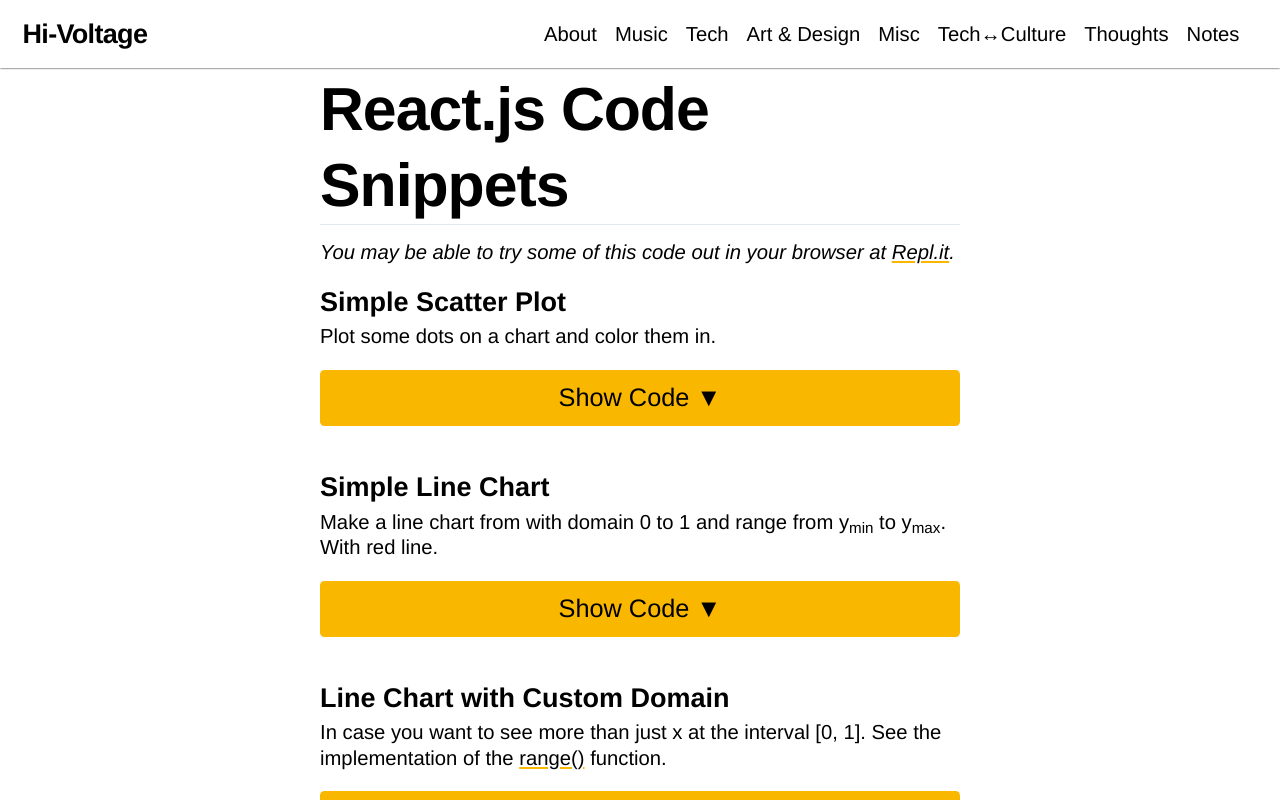
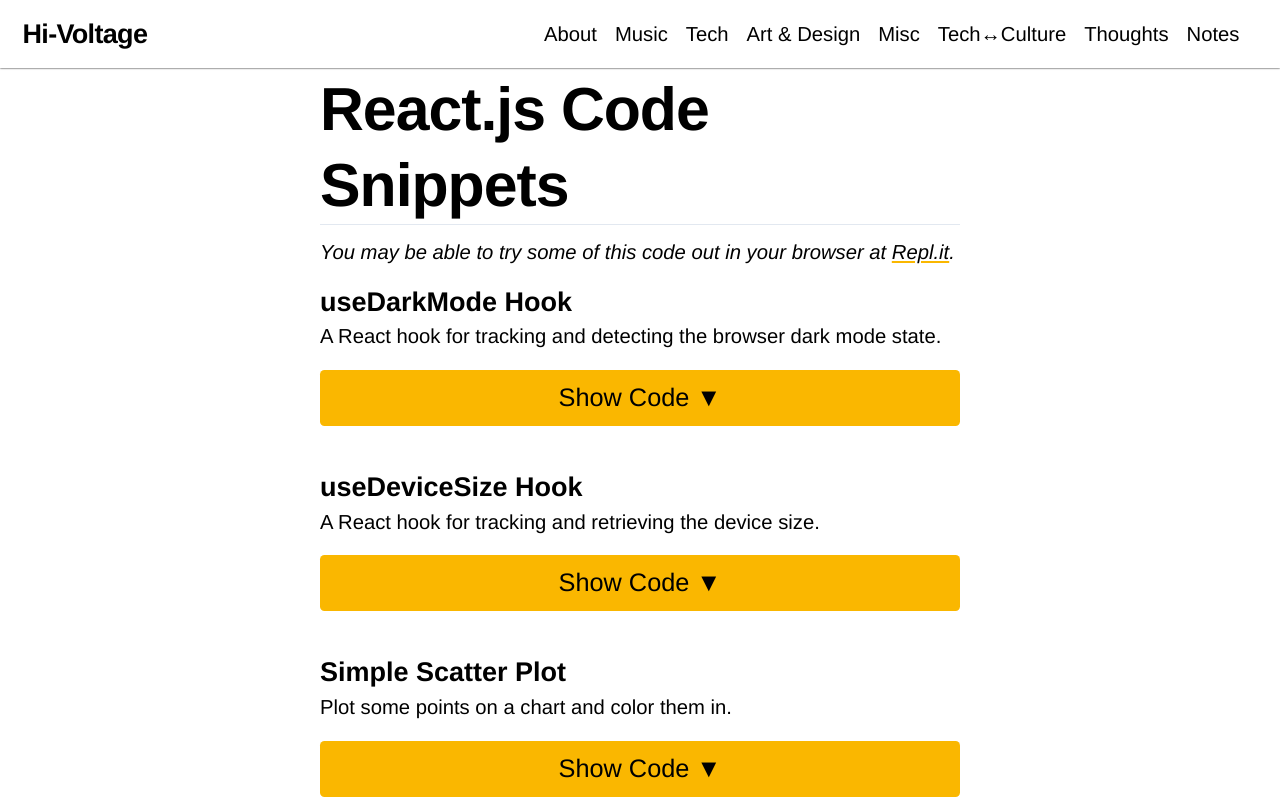
Before and after one commit to aunyks/blog, a Next.js app: page /notes/code-snippets/react in a window 1280 px wide. Shown: the top 800 px of the page. Built offline with nearby package versions, Linux system fonts and the light colour scheme.

Commit message:
Add some react hooks and a js dark mode detector

```diff
--- a/pages/notes/code-snippets/javascript.js
+++ b/pages/notes/code-snippets/javascript.js
@@ -9,6 +9,26 @@ export default function JsCodeSnippets() {
       title="JavaScript Code Snippets"
       description="Useful bites of JS code that I often write and rewrite."
     >
+      <CodeSnippet title="Detect Dark Mode in the Browser">
+        <p>
+          Detect dark mode and changes to dark mode in the browser in JS, when <a target="_blank" href="https://developer.mozilla.org/en-US/docs/Web/CSS/@media/prefers-color-scheme">CSS isn't enough</a>.
+        </p>
+        <CodeBlock lang="js">{`
+try {
+  // For Chrome / FireFox
+  window.matchMedia('(prefers-color-scheme: dark)').addEventListener('change', ({ matches }) => {
+    // true or false
+    console.log('Dark:', matches)
+  })
+} catch (e) {
+  // For Safari
+  window.matchMedia('(prefers-color-scheme: dark)').addListener(({ matches }) => {
+    // true or false
+    console.log('Dark:', matches)
+  })
+}
+      `}</CodeBlock>
+      </CodeSnippet>
       <CodeSnippet title="Send a Single SMS Message (Twilio)">
         <p>
           To run this Node.js script, the Twilio JavaScript library must first <Hint msg="Execute `npm i -S twilio` while in the directory of your project to install it.">be installed</Hint>. Here, <code>sendingNumber</code> and <code>receivingNumber</code> include the <Hint msg="The USA's is +1.">country code</Hint>.
--- a/pages/notes/code-snippets/react.js
+++ b/pages/notes/code-snippets/react.js
@@ -8,9 +8,98 @@ export default function ReactCodeSnippets() {
       title="React.js Code Snippets"
       description="Useful bites of React code that I often write and rewrite."
     >
+      <CodeSnippet title="useDarkMode Hook">
+        <p>
+          A React hook for tracking and detecting the browser dark mode state.
+      </p>
+        <CodeBlock lang="jsx">{`
+import {
+  useState,
+  useEffect
+} from 'react'
+
+const useDarkMode = () => {
+  const [isDark, setDark] = useState(false)
+
+  useEffect(() => {
+    const onDarkModeChange = ({ matches }) => {
+      setDark(matches)
+    }
+    setDark(window.matchMedia('(prefers-color-scheme: dark)').matches)
+
+    try {
+      // For Chrome / FireFox
+      window.matchMedia('(prefers-color-scheme: dark)').addEventListener('change', onDarkModeChange)
+    } catch (e) {
+      // For Safari
+      window.matchMedia('(prefers-color-scheme: dark)').addListener(onDarkModeChange)
+    }
+
+    return () => {
+      try {
+        // For Chrome / FireFox
+        window.matchMedia('(prefers-color-scheme: dark)').removeEventListener('change', onDarkModeChange)
+      } catch (e) {
+        // For Safari
+        window.matchMedia('(prefers-color-scheme: dark)').removeListener(onDarkModeChange)
+      }
+    }
+  }, [])
+
+  return isDark
+}
+
+export default useDarkMode
+`}</CodeBlock>
+      </CodeSnippet>
+      <CodeSnippet title="useDeviceSize Hook">
+        <p>
+          A React hook for tracking and retrieving the device size.
+      </p>
+        <CodeBlock lang="jsx">{`
+import {
+  useState,
+  useEffect
+} from 'react'
+
+const getDeviceSizeFromWidth = (width) => {
+  if(width < 640) {
+    return 'xs'
+  } else if(width < 768) {
+    return 'sm'
+  } else if(width < 1024) {
+    return 'md'
+  } else if(width < 1280) {
+    return 'lg'
+  } else if(width < 1536) {
+    return 'xl'
+  } else if(width >= 1536) {
+    return '2xl'
+  } else {
+    throw new Error('Unexpected device size detected')
+  }
+}
+
+const useDeviceSize = () => {
+  const [deviceSize, setDeviceSize] = useState(() => getDeviceSizeFromWidth(window.innerWidth))
+
+  useEffect(() => {
+    const calculateInnerWidth = () => {
+      setDeviceSize(getDeviceSizeFromWidth(window.innerWidth))
+    }
+    window.addEventListener('resize', calculateInnerWidth)
+    return () => window.removeEventListener('resize', calculateInnerWidth)
+  }, [])
+
+  return deviceSize
+}
+
+export default useDeviceSize
+`}</CodeBlock>
+      </CodeSnippet>
       <CodeSnippet title="Simple Scatter Plot">
         <p>
-          Plot some dots on a chart and color them in.
+          Plot some points on a chart and color them in.
       </p>
         <CodeBlock lang="jsx">{`
 import { VictoryChart, VictoryScatter } from 'victory'
```
